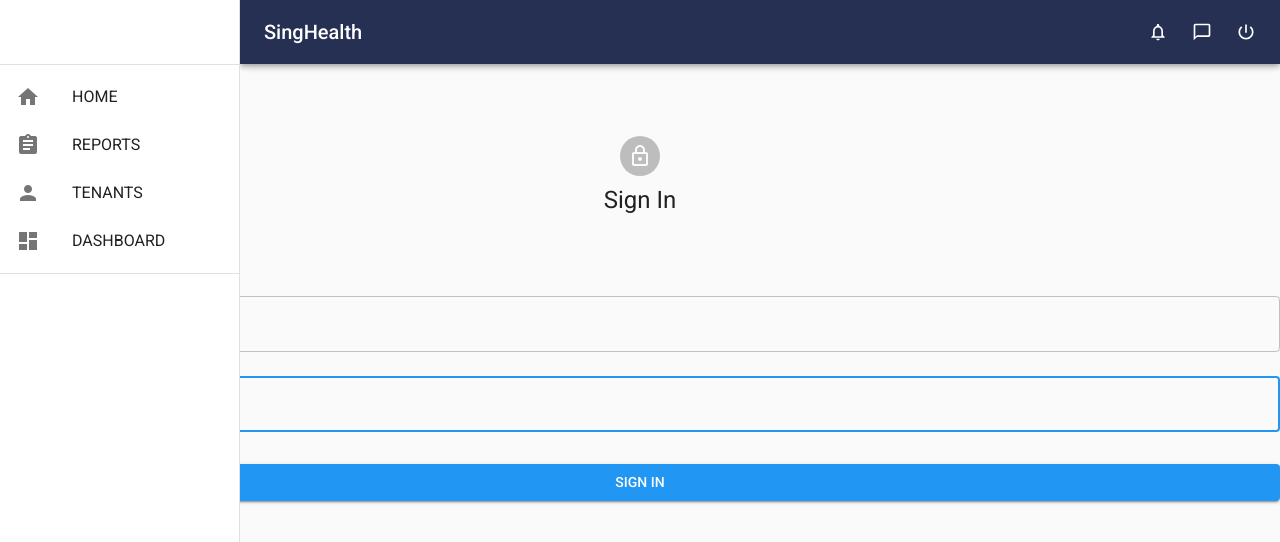
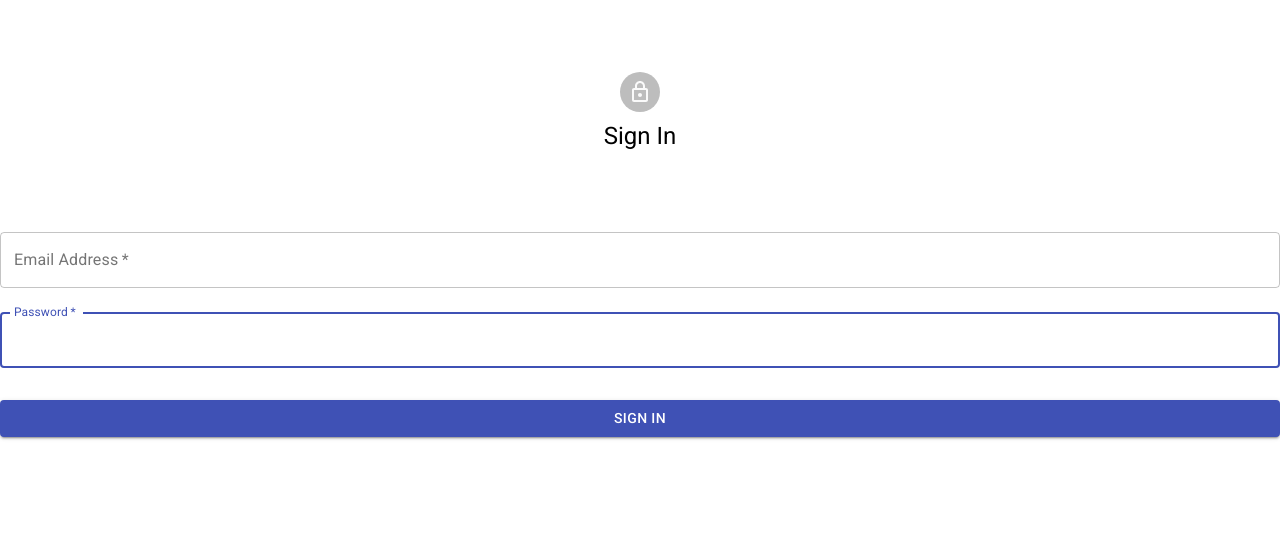
Before and after one commit to kweralt/sh-frontend-2, a React (Create React App) app: page / in a window 1280 px wide. Shown: the top 542 px of the page. Built offline with nearby package versions, Linux system fonts and the light colour scheme.

Commit message:
implement login

```diff
--- a/src/App/App.js
+++ b/src/App/App.js
@@ -15,9 +15,9 @@
   const { token, setToken } = useToken();
   // Login page rendered each time there is not a stored user token
   // display <Login /> when token==false, pass in setToken function to Login component
-  // if (!token) {
-  //   return <Login setToken={setToken} />;
-  // }
+  if (!token) {
+    return <Login setToken={setToken} />;
+  }
   return (
     <>
       <ThemeProvider theme={currentTheme}>
@@ -37,9 +37,9 @@
               <Route path="/dashboard">
                 <Dashboard />
               </Route>
-              <Route path="/">
+              {/* <Route path="/">
                 <Login />
-              </Route>
+              </Route> */}
             </Switch>
           </div>
         </Router>
--- a/src/pages/Login.js
+++ b/src/pages/Login.js
@@ -38,10 +38,11 @@
 
 // take credentials as arg, fetch() with POST method, return format {token: 'test123'}
 async function loginUser(credentials) {
-  // replace url here
-  return fetch("http://localhost:3000/login", {
-    method: "GET",
+  return fetch("http://localhost:8080/auth", {
+    mode: "cors",
+    method: "POST",
     headers: {
+      "Access-Control-Allow-Origin": "http://localhost:8080",
       "Content-Type": "application/json",
     },
     body: JSON.stringify(credentials),
```
